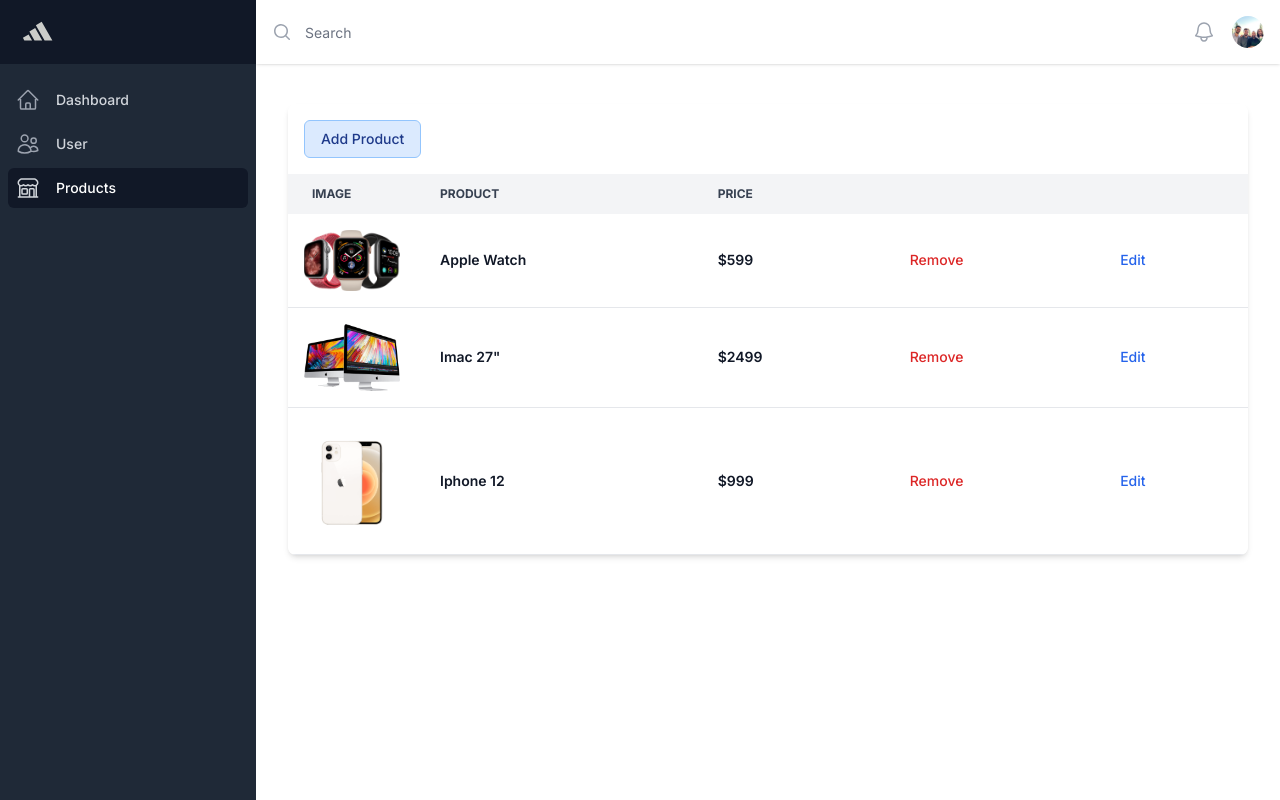
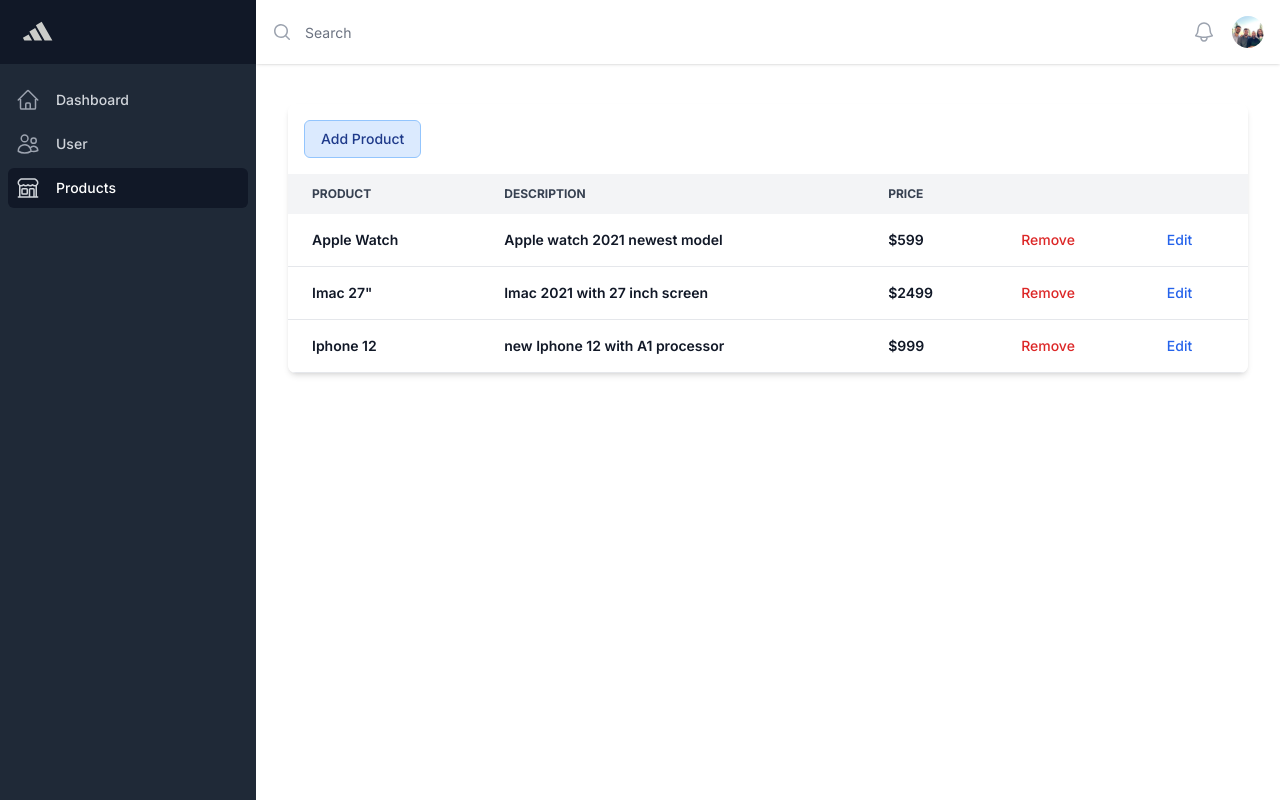
Before and after one commit to hossein-shayesteh/nextjs-shop-site, a Next.js app: page /admin/products in a window 1280 px wide. Built offline with nearby package versions, Linux system fonts and the light colour scheme.

Commit message:
product table has changed. remove image and add description.

```diff
--- a/src/components/layout/adminPanel/products/Dummy_PRODUCTS.ts
+++ b/src/components/layout/adminPanel/products/Dummy_PRODUCTS.ts
@@ -1,24 +1,24 @@
 export const products = [
   {
     id: "1",
-    image: "/images/apple-watch.png",
     title: "Apple Watch",
+    description: "Apple watch 2021 newest model ",
     price: 599,
     remove: "#",
     edit: "#",
   },
   {
     id: "2",
-    image: "/images/imac.png",
     title: 'Imac 27"',
+    description: "Imac 2021 with 27 inch screen",
     price: 2499,
     remove: "#",
     edit: "#",
   },
   {
     id: "3",
-    image: "/images/iphone-12.png",
     title: "Iphone 12",
+    description: "new Iphone 12 with A1 processor",
     price: 999,
     remove: "#",
     edit: "#",
--- a/src/components/layout/adminPanel/products/ProductsTable.tsx
+++ b/src/components/layout/adminPanel/products/ProductsTable.tsx
@@ -3,8 +3,8 @@
 import ProductsTableItems from "@/components/layout/adminPanel/products/ProductsTableItems";
 
 const tableHeadItems = [
-  { id: "1", title: "Image" },
   { id: "2", title: "Product" },
+  { id: "1", title: "description" },
   { id: "3", title: "Price" },
   { id: "4", title: "" },
   { id: "5", title: "" },
@@ -46,7 +46,7 @@
               <ProductsTableItems
                 key={product.id}
                 title={product.title}
-                image={product.image}
+                description={product.description}
                 price={product.price}
                 remove={product.remove}
                 edit={product.edit}
--- a/src/components/layout/adminPanel/products/ProductsTableItems.tsx
+++ b/src/components/layout/adminPanel/products/ProductsTableItems.tsx
@@ -1,14 +1,14 @@
 import Image from "next/image";
 
 interface ProductsTableItemsProps {
-  image: string;
+  description: string;
   title: string;
   price: number;
   remove: string;
   edit: string;
 }
 const ProductsTableItems = ({
-  image,
+  description,
   title,
   price,
   remove,
@@ -16,13 +16,12 @@
 }: ProductsTableItemsProps) => {
   return (
     <tr className="bg-white border-b dark:bg-gray-800 dark:border-gray-700 hover:bg-gray-50 dark:hover:bg-gray-600">
-      <td className="w-32 p-4">
-        <Image src={image} alt={title} width={96} height={60} />
-      </td>
       <td className="px-6 py-4 font-semibold text-gray-900 dark:text-white">
         {title}
       </td>
-
+      <td className="px-6 py-4 font-semibold text-gray-900 dark:text-white">
+        {description}
+      </td>
       <td className="px-6 py-4 font-semibold text-gray-900 dark:text-white">
         {`$${price}`}
       </td>
```
